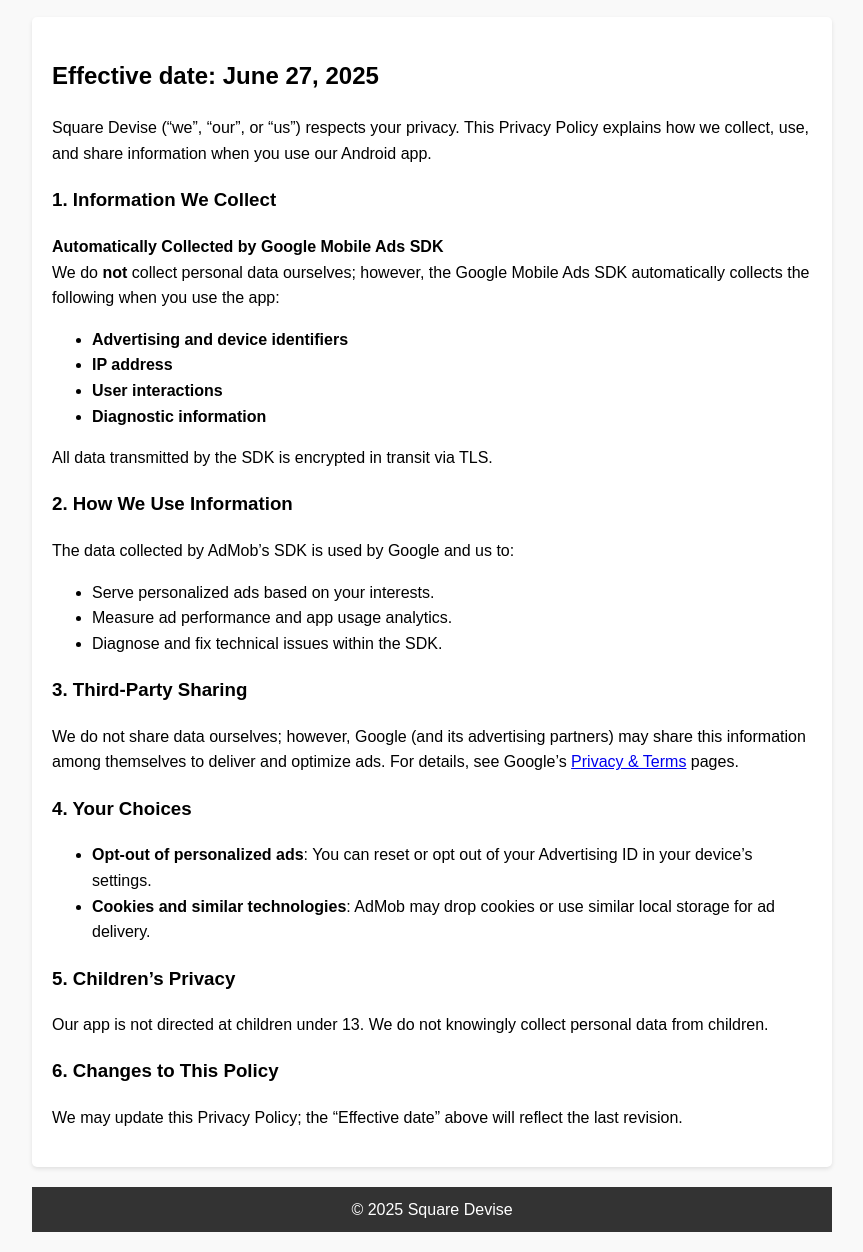
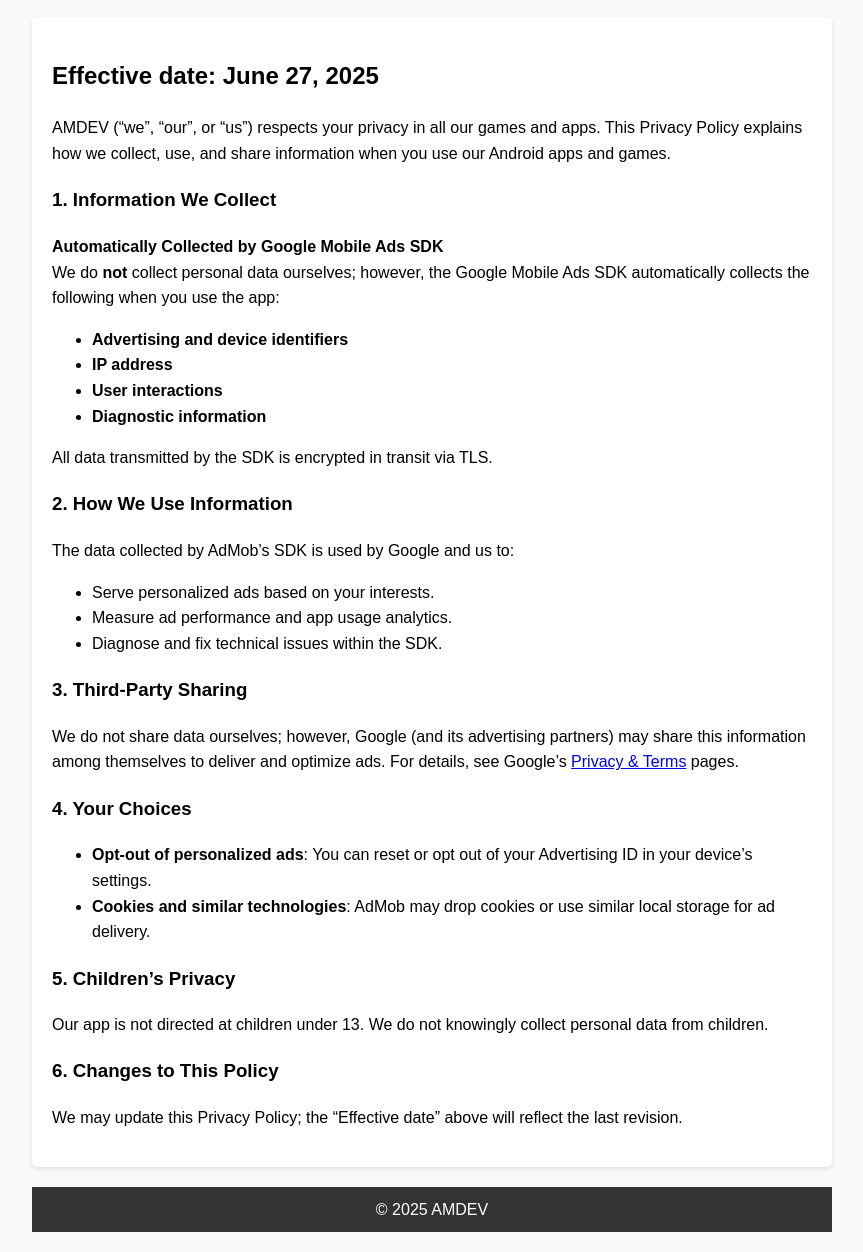
Before and after one commit to AMmoJo/Square-Devise-Website, a plain HTML site: page privacy-policy.html in a window 1280 px wide. Shown: the part 141-1393 px from the top of the page, without its empty margins (208-1071 px from the left). Drawn offline with Linux system fonts and the light colour scheme.

Commit message:
update privacy policy to apply to all games and apps

```diff
--- a/privacy-policy.html
+++ b/privacy-policy.html
@@ -3,7 +3,7 @@
 <head>
   <meta charset="UTF-8"/>
   <meta name="viewport" content="width=device-width,initial-scale=1.0"/>
-  <title>Privacy Policy – Square Devise</title>
+  <title>Privacy Policy </title>
   <link rel="stylesheet" href="css/styles.css"/>
 </head>
 <body>
@@ -17,7 +17,7 @@
   </header>
   <main>
     <h2>Effective date: June 27, 2025</h2>
-    <p>Square Devise (“we”, “our”, or “us”) respects your privacy. This Privacy Policy explains how we collect, use, and share information when you use our Android app.</p>
+    <p>AMDEV (“we”, “our”, or “us”) respects your privacy in all our games and apps. This Privacy Policy explains how we collect, use, and share information when you use our Android apps and games.</p>
     <h3>1. Information We Collect</h3>
     <p><strong>Automatically Collected by Google Mobile Ads SDK</strong><br/>
     We do <strong>not</strong> collect personal data ourselves; however, the Google Mobile Ads SDK automatically collects the following when you use the app:</p>
@@ -53,7 +53,7 @@
     <p>We may update this Privacy Policy; the “Effective date” above will reflect the last revision.</p>
   </main>
   <footer>
-    &copy; 2025 Square Devise
+    &copy; 2025 AMDEV
   </footer>
 </body>
 </html>
```
